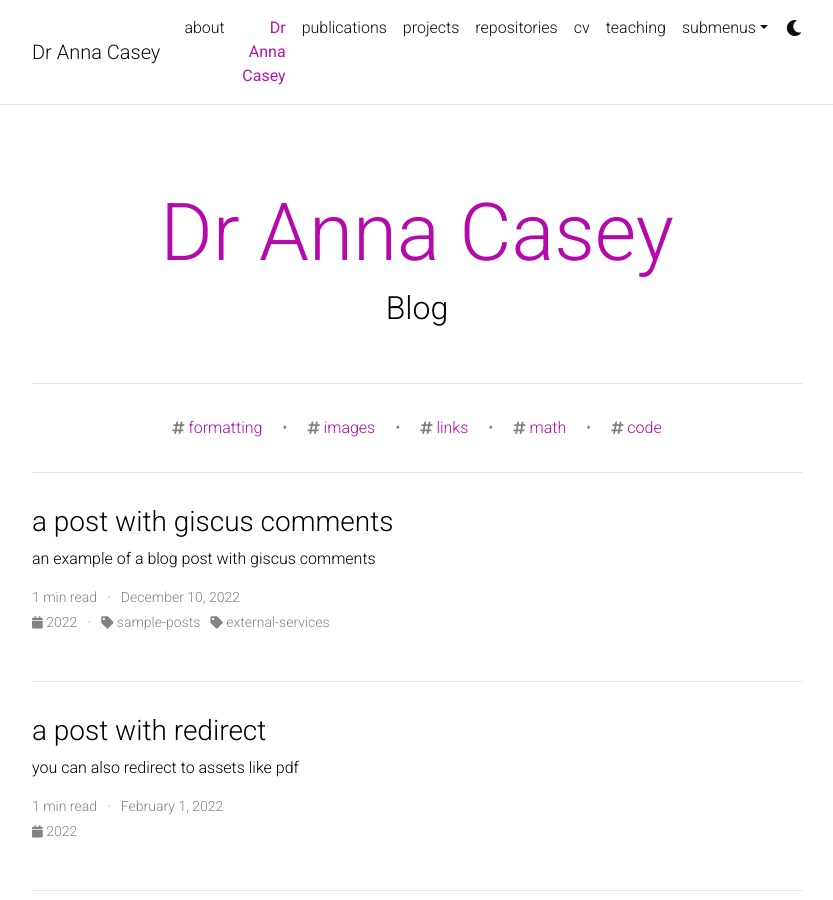
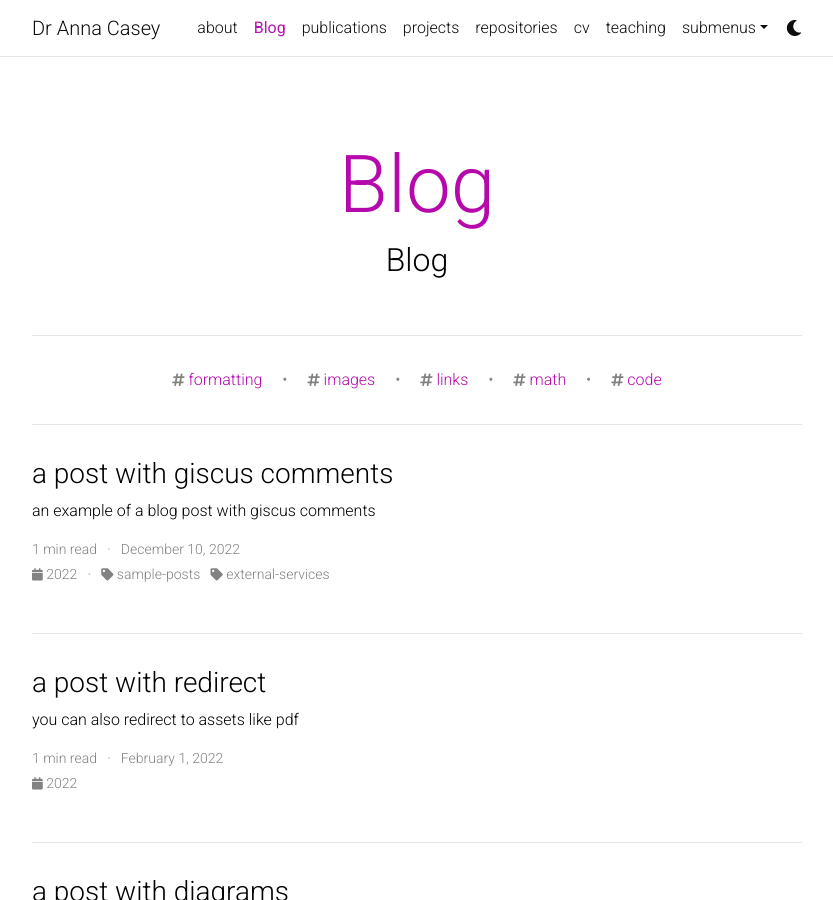
Before and after one commit to annacasey97/annacasey97.github.io, a Jekyll site: the page built from blog/index.html, in a window 1280 px wide and 900 px high. Shown: the whole window, without its empty margins (223-1056 px from the left). Built offline with Jekyll 4.4.1, drawn with Linux system fonts in a browser that asks for light colours; the list of posts is cut into pages by our own code; comment, search, counter and statistics services are not loaded; a style sheet for code colours, icons or effects is not loaded.

Commit message:
Update _config.yml

```diff
--- a/_config.yml
+++ b/_config.yml
@@ -120,8 +120,8 @@
 # Blog
 # -----------------------------------------------------------------------------
 
-blog_name: Dr Anna Casey # blog_name will be displayed in your blog page
-blog_nav_title: Dr Anna Casey # your blog must have a title for it to be displayed in the nav bar
+blog_name: Blog # blog_name will be displayed in your blog page
+blog_nav_title: Blog # your blog must have a title for it to be displayed in the nav bar
 blog_description: Blog
 permalink: /blog/:year/:title/
 
```
